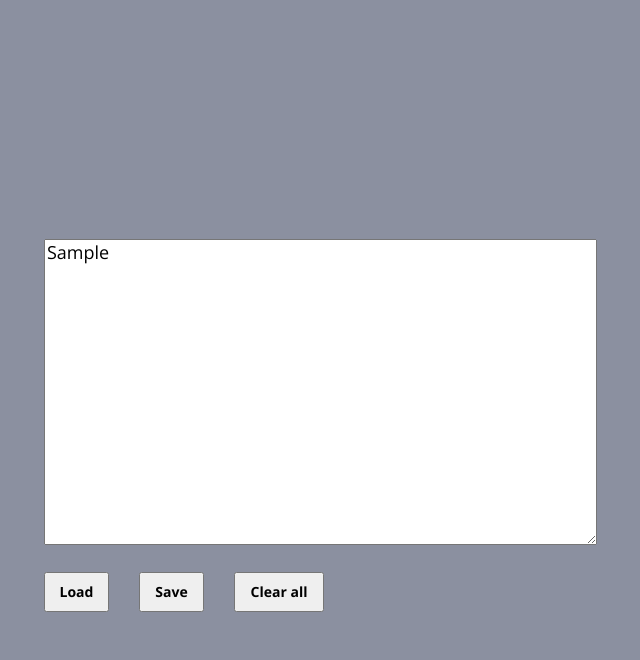
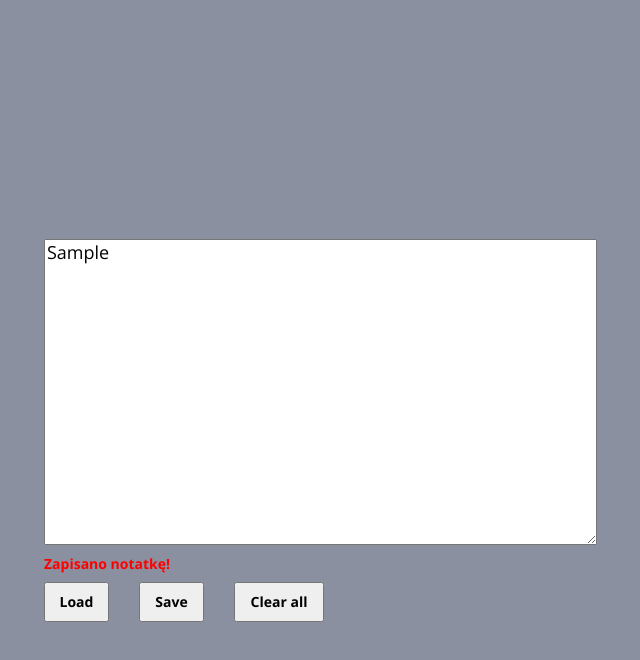
Before and after one commit to dawidkupny/simple-editor, a website built with webpack: page src/pages/index.html in a window 1280 px wide. Both pictures are taken after typing "Sample" into the empty fields and a click on the button "Save". Shown: the whole page, without its empty margins (404-1044 px from the left). Built offline with nearby package versions, Linux system fonts and the light colour scheme.

Commit message:
Added messaging functionality

```diff
--- a/src/js/index.js
+++ b/src/js/index.js
@@ -13,15 +13,25 @@ const notesInput = document.querySelector('.text--js');
 const loadButton = document.querySelector('.load--js');
 const saveButton = document.querySelector('.save--js');
 const clearButton = document.querySelector('.clear--js');
+const infoOutput = document.querySelector('.info--js');
 
 saveButton.addEventListener("click", () => {
     localStorage.setItem('notes', notesInput.value);
+    infoOutput.innerHTML = "Zapisano notatkę!";
 });
 
 loadButton.addEventListener("click", () => {
-    document.querySelector('.text--js').innerHTML = localStorage.getItem('notes');
+    const notes = localStorage.getItem('notes');
+    document.querySelector('.text--js').innerHTML = notes;
+    if(notes) {
+        infoOutput.innerHTML = "Wczytano notatkę!";
+    }
+    else {
+        infoOutput.innerHTML = "Brak zapisanej notatki!";
+    }
 });
 
 clearButton.addEventListener("click", () => {
     localStorage.removeItem('notes');
+    infoOutput.innerHTML = "Usunięto zapisaną notatkę!";
 });
--- a/src/pages/index.html
+++ b/src/pages/index.html
@@ -18,6 +18,7 @@
   <body>
     <main class="main">
       <textarea class="textarea text--js" placeholder="Tutaj wpisz swoje notatki..."></textarea>
+      <p class="info info--js"></p>
       <button class="button button__load load--js">Load</button>
       <button class="button button__save save--js">Save</button>
       <button class="button button__clear clear--js">Clear all</button>
--- a/src/scss/main.scss
+++ b/src/scss/main.scss
@@ -43,18 +43,28 @@ body {
   width: 65px;
   height: 40px;
   left: 448px;
-  top: 572px;
+  top: 582px;
 
   font-weight: 600;
   font-size: 14px;
   line-height: 16px;
   &__save {
     left: 543px;
-    top: 572px;
   }
   &__clear{
     left: 638px;
-    top: 572px;
     width: 90px;
   }
 }
+
+.info {
+  position: absolute;
+  height: 40px;
+  left: 448px;
+  top: 542px;
+
+  color: red;
+  font-weight: 600;
+  font-size: 14px;
+  line-height: 16px;
+}
```
